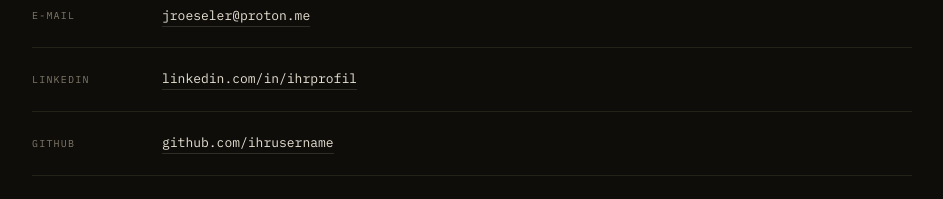
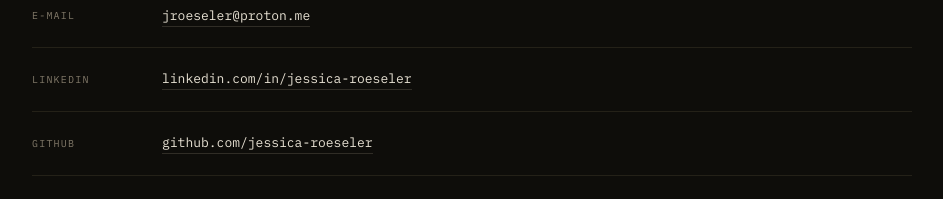
Before and after one commit to jessica-roeseler/jessica-roeseler.github.io, a plain HTML site: page index.html in a window 1280 px wide. Shown: the part 3817-4016 px from the top of the page, without its empty margins (308-1251 px from the left). Drawn offline with Linux system fonts and the light colour scheme; a web font is replaced by a local one.

Commit message:
Add files via upload

```diff
--- a/index.html
+++ b/index.html
@@ -568,11 +568,11 @@
         </div>
         <div class="contact-row">
           <span class="c-label">LinkedIn</span>
-          <span class="c-val"><a href="https://linkedin.com/in/ihrprofil" target="_blank">linkedin.com/in/ihrprofil</a></span>
+          <span class="c-val"><a href="https://www.linkedin.com/in/jessica-roeseler/" target="_blank">linkedin.com/in/jessica-roeseler</a></span>
         </div>
         <div class="contact-row">
           <span class="c-label">GitHub</span>
-          <span class="c-val"><a href="https://github.com/ihrusername" target="_blank">github.com/ihrusername</a></span>
+          <span class="c-val"><a href="https://github.com/jessica-roeseler" target="_blank">github.com/jessica-roeseler</a></span>
         </div>
         <div class="contact-row">
           <span class="c-label">Standort</span>
```
